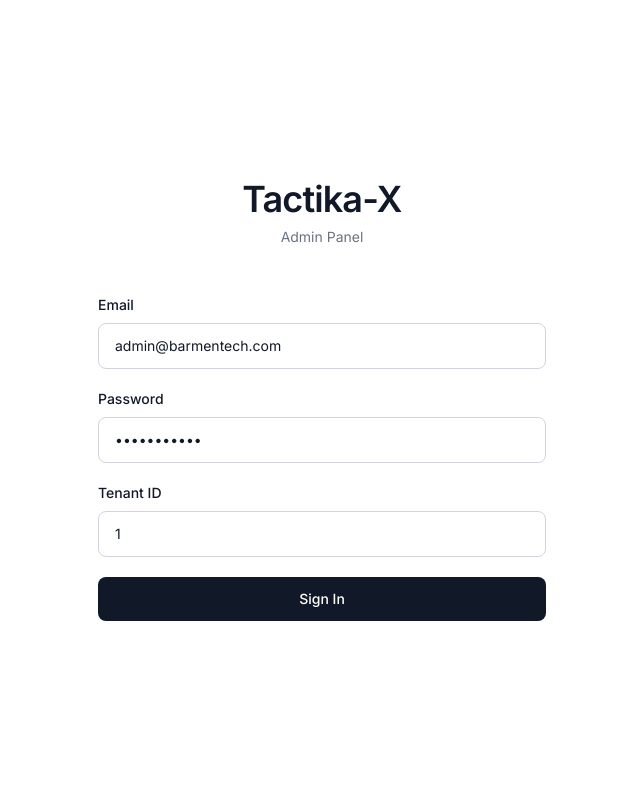
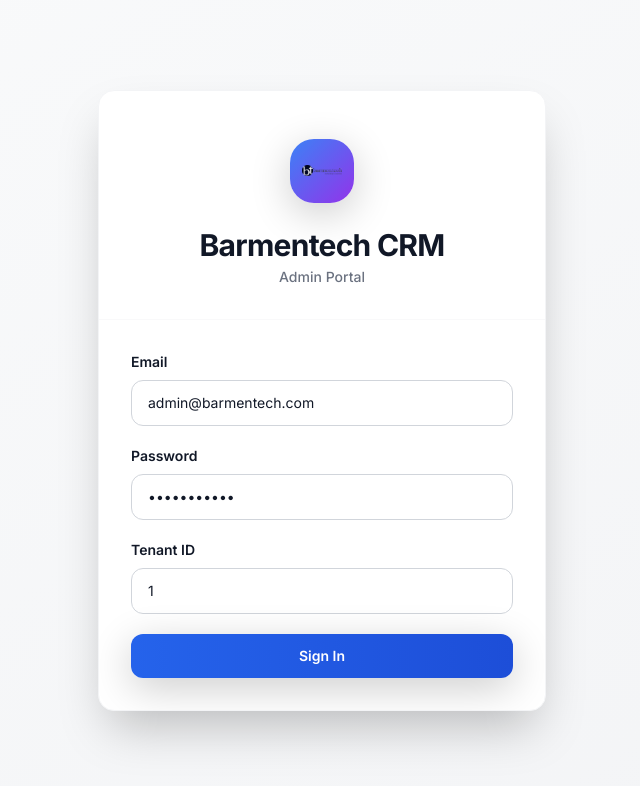
Before and after one commit to allanbarahona-web3/tactika-x.com, a Next.js app in the folder app/: page /admin/login in a window 1280 px wide. Shown: the top 786 px of the page, without its empty margins (318-958 px from the left). Built offline with nearby package versions, Linux system fonts and the light colour scheme.

Commit message:
feat: increase logo size, add shimmer animation to Agenda Demo button, redesign login page with Apple-style card and Barmentech CRM branding

```diff
--- a/app/app/admin/login/page.tsx
+++ b/app/app/admin/login/page.tsx
@@ -2,6 +2,7 @@
 
 import { useState } from 'react';
 import { useRouter } from 'next/navigation';
+import Image from 'next/image';
 import { useAuth } from '@/contexts/AuthContext';
 
 export default function AdminLoginPage() {
@@ -38,20 +39,36 @@ export default function AdminLoginPage() {
   };
 
   return (
-    <div className="min-h-screen flex items-center justify-center bg-white">
+    <div className="min-h-screen flex items-center justify-center bg-gradient-to-br from-gray-50 to-gray-100 p-4">
       <div className="w-full max-w-md">
-        {/* Header */}
-        <div className="text-center mb-12">
-          <h1 className="text-4xl font-semibold tracking-tight text-gray-900 mb-2">
-            Tactika-X
-          </h1>
-          <p className="text-gray-500 text-sm">Admin Panel</p>
+        {/* Apple-style Card */}
+        <div className="bg-white rounded-2xl shadow-2xl overflow-hidden border border-gray-100 backdrop-blur-xl">
+          {/* Header Section */}
+          <div className="px-8 pt-12 pb-8 text-center border-b border-gray-100/50">
+            {/* Logo */}
+            <div className="flex justify-center mb-6">
+              <div className="relative w-16 h-16 bg-gradient-to-br from-blue-500 to-purple-600 rounded-3xl p-3 shadow-lg">
+                <Image
+                  src="/themes/barmentech/logo_barmentech.png"
+                  alt="Barmentech CRM"
+                  width={64}
+                  height={64}
+                  className="object-contain w-full h-full"
+                />
+              </div>
             </div>
 
-        {/* Form Card */}
-        <div className="space-y-6">
+            {/* Title */}
+            <h1 className="text-3xl font-bold tracking-tight text-gray-900 mb-1">
+              Barmentech CRM
+            </h1>
+            <p className="text-sm text-gray-500 font-medium">Admin Portal</p>
+          </div>
+
+          {/* Form Section */}
+          <div className="px-8 py-8 space-y-6">
             {error && (
-            <div className="bg-red-50 border border-red-200 rounded-lg px-4 py-3">
+              <div className="bg-red-50 border border-red-200 rounded-xl px-4 py-3">
                 <p className="text-red-700 text-sm font-medium">{error}</p>
               </div>
             )}
@@ -59,7 +76,7 @@ export default function AdminLoginPage() {
             <form onSubmit={handleSubmit} className="space-y-5">
               {/* Email */}
               <div>
-              <label htmlFor="email" className="block text-sm font-medium text-gray-900 mb-2">
+                <label htmlFor="email" className="block text-sm font-semibold text-gray-900 mb-2">
                   Email
                 </label>
                 <input
@@ -68,7 +85,7 @@ export default function AdminLoginPage() {
                   name="email"
                   value={formData.email}
                   onChange={handleChange}
-                className="w-full px-4 py-3 border border-gray-300 rounded-lg bg-white text-gray-900 placeholder-gray-500 focus:border-gray-900 focus:ring-1 focus:ring-gray-900 transition-colors text-sm"
+                  className="w-full px-4 py-3 border border-gray-300 rounded-xl bg-white text-gray-900 placeholder-gray-400 focus:border-blue-500 focus:ring-2 focus:ring-blue-500/10 transition-all text-sm"
                   required
                   disabled={isLoading}
                 />
@@ -76,7 +93,7 @@ export default function AdminLoginPage() {
 
               {/* Password */}
               <div>
-              <label htmlFor="password" className="block text-sm font-medium text-gray-900 mb-2">
+                <label htmlFor="password" className="block text-sm font-semibold text-gray-900 mb-2">
                   Password
                 </label>
                 <input
@@ -85,7 +102,7 @@ export default function AdminLoginPage() {
                   name="password"
                   value={formData.password}
                   onChange={handleChange}
-                className="w-full px-4 py-3 border border-gray-300 rounded-lg bg-white text-gray-900 placeholder-gray-500 focus:border-gray-900 focus:ring-1 focus:ring-gray-900 transition-colors text-sm"
+                  className="w-full px-4 py-3 border border-gray-300 rounded-xl bg-white text-gray-900 placeholder-gray-400 focus:border-blue-500 focus:ring-2 focus:ring-blue-500/10 transition-all text-sm"
                   required
                   disabled={isLoading}
                 />
@@ -93,7 +110,7 @@ export default function AdminLoginPage() {
 
               {/* Tenant ID */}
               <div>
-              <label htmlFor="tenantId" className="block text-sm font-medium text-gray-900 mb-2">
+                <label htmlFor="tenantId" className="block text-sm font-semibold text-gray-900 mb-2">
                   Tenant ID
                 </label>
                 <input
@@ -102,7 +119,7 @@ export default function AdminLoginPage() {
                   name="tenantId"
                   value={formData.tenantId}
                   onChange={handleChange}
-                className="w-full px-4 py-3 border border-gray-300 rounded-lg bg-white text-gray-900 placeholder-gray-500 focus:border-gray-900 focus:ring-1 focus:ring-gray-900 transition-colors text-sm"
+                  className="w-full px-4 py-3 border border-gray-300 rounded-xl bg-white text-gray-900 placeholder-gray-400 focus:border-blue-500 focus:ring-2 focus:ring-blue-500/10 transition-all text-sm"
                   required
                   disabled={isLoading}
                 />
@@ -112,7 +129,7 @@ export default function AdminLoginPage() {
               <button
                 type="submit"
                 disabled={isLoading}
-              className="w-full px-4 py-3 bg-gray-900 hover:bg-black disabled:bg-gray-400 text-white rounded-lg font-medium transition-colors text-sm mt-8"
+                className="w-full px-4 py-3 bg-gradient-to-r from-blue-600 to-blue-700 hover:from-blue-700 hover:to-blue-800 disabled:from-gray-400 disabled:to-gray-400 text-white rounded-xl font-semibold transition-all text-sm mt-8 shadow-lg hover:shadow-xl transform hover:scale-105"
               >
                 {isLoading ? 'Signing in...' : 'Sign In'}
               </button>
@@ -120,5 +137,6 @@ export default function AdminLoginPage() {
           </div>
         </div>
       </div>
+    </div>
   );
 }
--- a/app/src/themes/crm-landing/components/header.tsx
+++ b/app/src/themes/crm-landing/components/header.tsx
@@ -11,15 +11,15 @@ export function Header({ language, onLanguageChange, onContactClick }: HeaderPro
   return (
     <header className="fixed w-full top-0 z-60 bg-white/95 backdrop-blur-sm border-b border-gray-200 shadow-sm">
       <div className="max-w-7xl mx-auto px-4 sm:px-6 lg:px-8">
-        <div className="flex justify-between items-center h-20">
+        <div className="flex justify-between items-center h-24">
           {/* Logo */}
           <Link href="/" className="flex items-center gap-2 hover:opacity-90 transition">
-            <div className="relative w-28 h-16">
+            <div className="relative w-40 h-20">
               <Image
                 src="/themes/barmentech/logo_barmentech.png"
                 alt="Barmentech"
-                width={112}
-                height={64}
+                width={160}
+                height={80}
                 className="object-contain w-full h-full"
               />
             </div>
@@ -31,12 +31,14 @@ export function Header({ language, onLanguageChange, onContactClick }: HeaderPro
               href="https://calendly.com/barmentech/consulta-exploratoria-b2b"
               target="_blank"
               rel="noopener noreferrer"
-              className="hidden md:inline-flex items-center gap-2 px-5 py-2.5 text-sm font-bold text-white bg-gradient-to-r from-orange-500 to-pink-600 hover:from-orange-600 hover:to-pink-700 rounded-lg shadow-lg hover:shadow-xl transition-all duration-300 hover:scale-105"
+              className="hidden md:inline-flex items-center gap-2 px-6 py-2.5 text-sm font-bold text-white bg-gradient-to-r from-orange-500 to-pink-600 hover:from-orange-600 hover:to-pink-700 rounded-lg shadow-lg hover:shadow-xl transition-all duration-300 hover:scale-105 relative overflow-hidden group"
             >
-              <svg className="w-4 h-4" fill="none" stroke="currentColor" viewBox="0 0 24 24">
+              {/* Animated shine effect */}
+              <div className="absolute inset-0 bg-gradient-to-r from-transparent via-white/20 to-transparent animate-shimmer"></div>
+              <svg className="w-4 h-4 relative z-10" fill="none" stroke="currentColor" viewBox="0 0 24 24">
                 <path strokeLinecap="round" strokeLinejoin="round" strokeWidth={2} d="M8 7V3m8 4V3m-9 8h10M5 21h14a2 2 0 002-2V7a2 2 0 00-2-2H5a2 2 0 00-2 2v12a2 2 0 002 2z" />
               </svg>
-              {language === 'es' ? 'Agenda Demostración' : 'Book Demo'}
+              <span className="relative z-10">{language === 'es' ? 'Agenda Demostración' : 'Book Demo'}</span>
             </a>
 
             {/* Contact Button */}
--- a/app/tailwind.config.ts
+++ b/app/tailwind.config.ts
@@ -35,6 +35,15 @@ const config: Config = {
         'lg': '0 10px 40px rgba(0, 0, 0, 0.2)',
         'xl': '0 20px 60px rgba(0, 0, 0, 0.3)',
       },
+      keyframes: {
+        shimmer: {
+          '0%': { transform: 'translateX(-100%)' },
+          '100%': { transform: 'translateX(100%)' },
+        },
+      },
+      animation: {
+        shimmer: 'shimmer 3s infinite',
+      },
     },
   },
   plugins: [],
```
Lines whose indentation alone changed are shown as unchanged.
